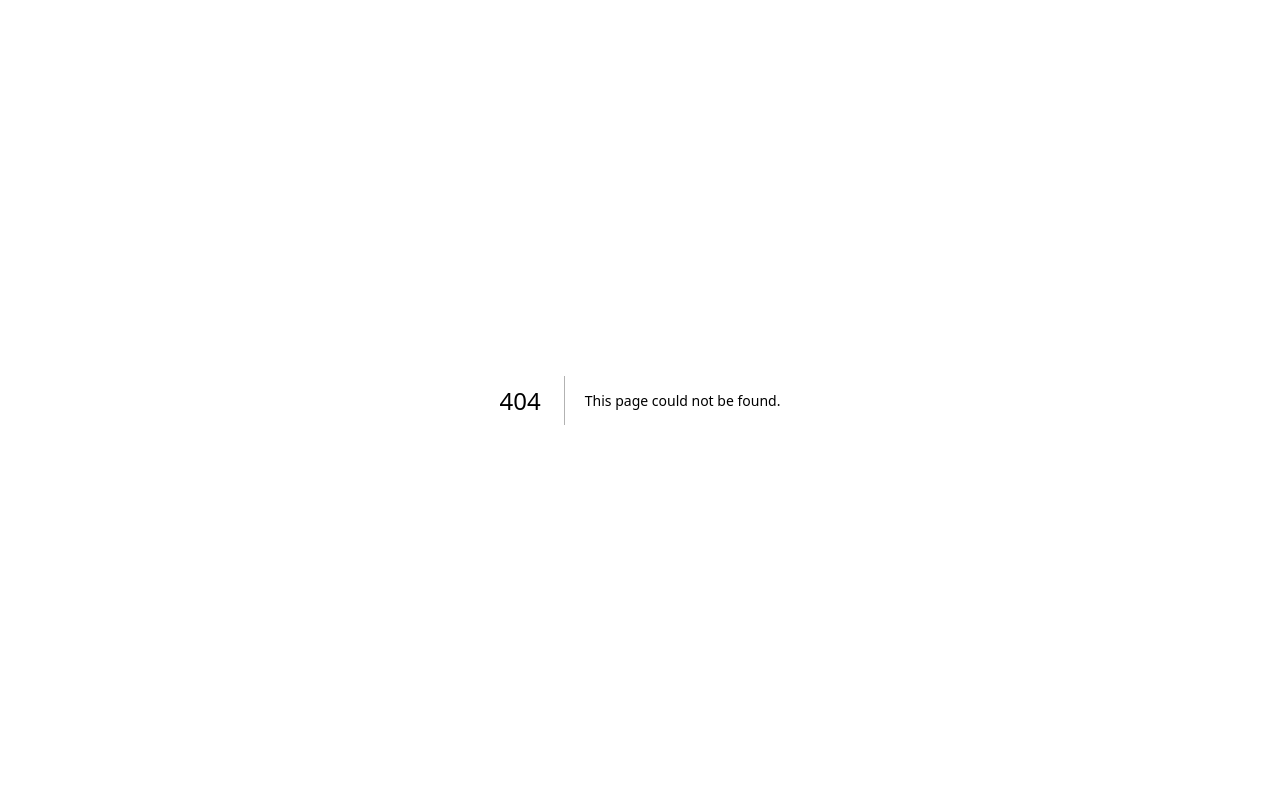
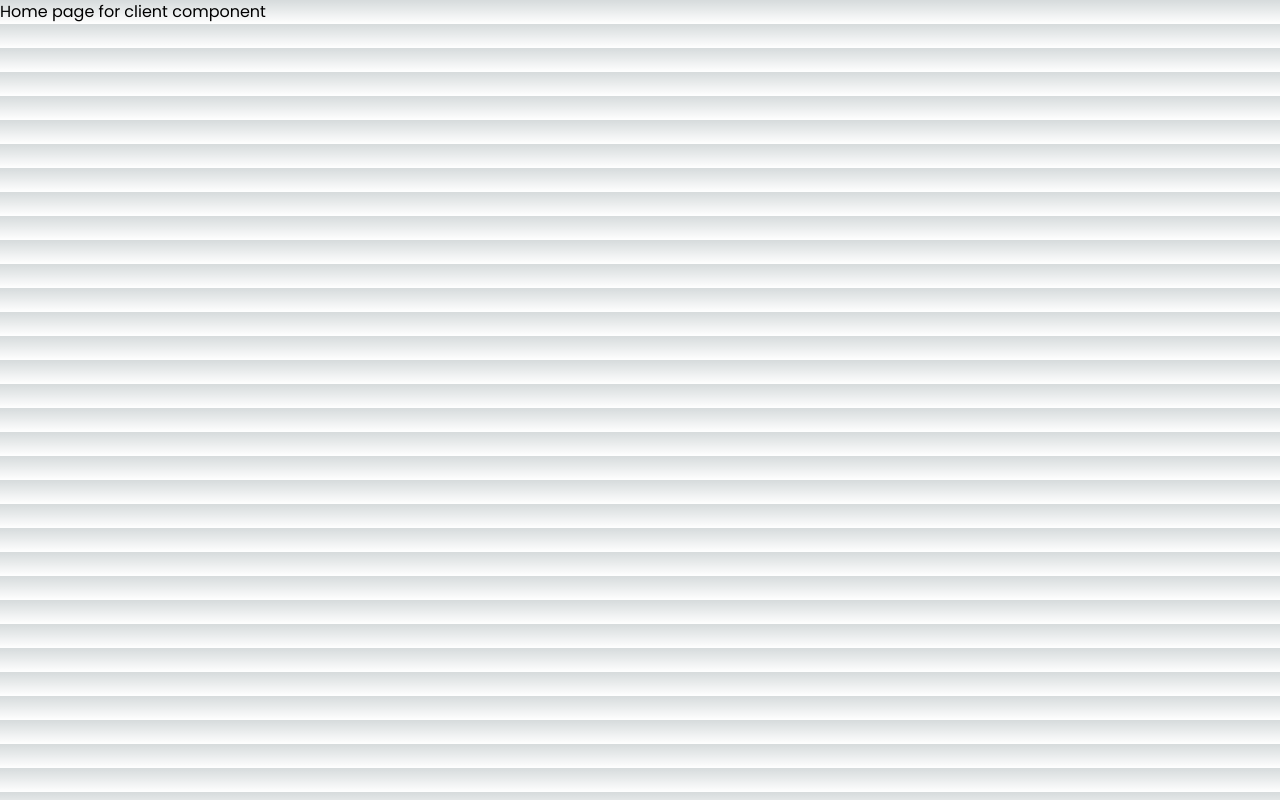
Before and after one commit to HarenaFiantso/Kopemon-next-practice, a Next.js app: page /client in a window 1280 px wide. Before the commit this address had no page. Built offline with nearby package versions, Linux system fonts and the light colour scheme.

Commit message:
feat: client/server component initialization

```diff
--- /dev/null
+++ b/src/app/client/page.tsx
@@ -0,0 +1,3 @@
+export default function Home() {
+    return <>Home page for client component</>
+}
--- /dev/null
+++ b/src/app/server/page.tsx
@@ -0,0 +1,3 @@
+export default function Home() {
+    return <>Home page for server component</>
+}
```
